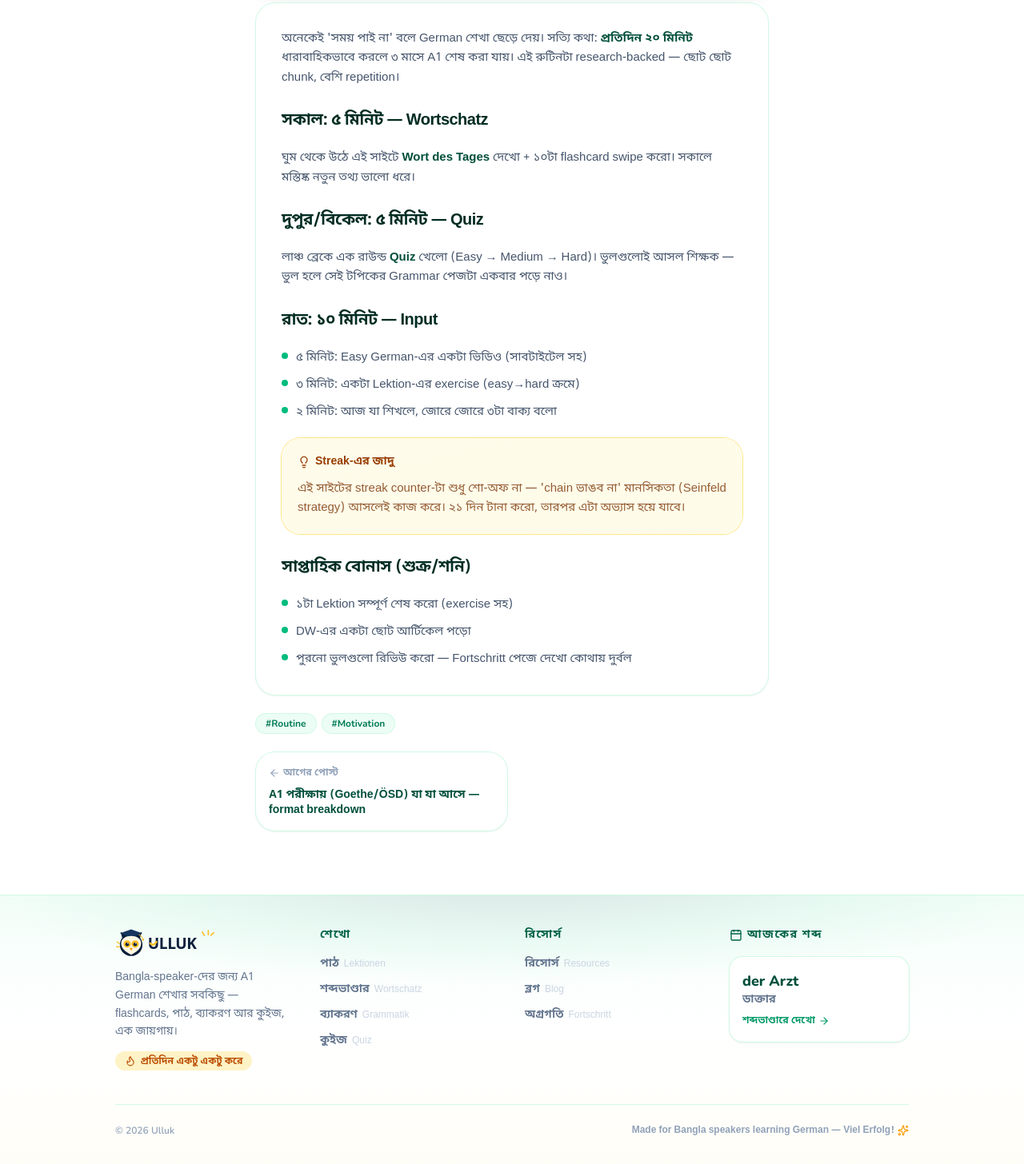
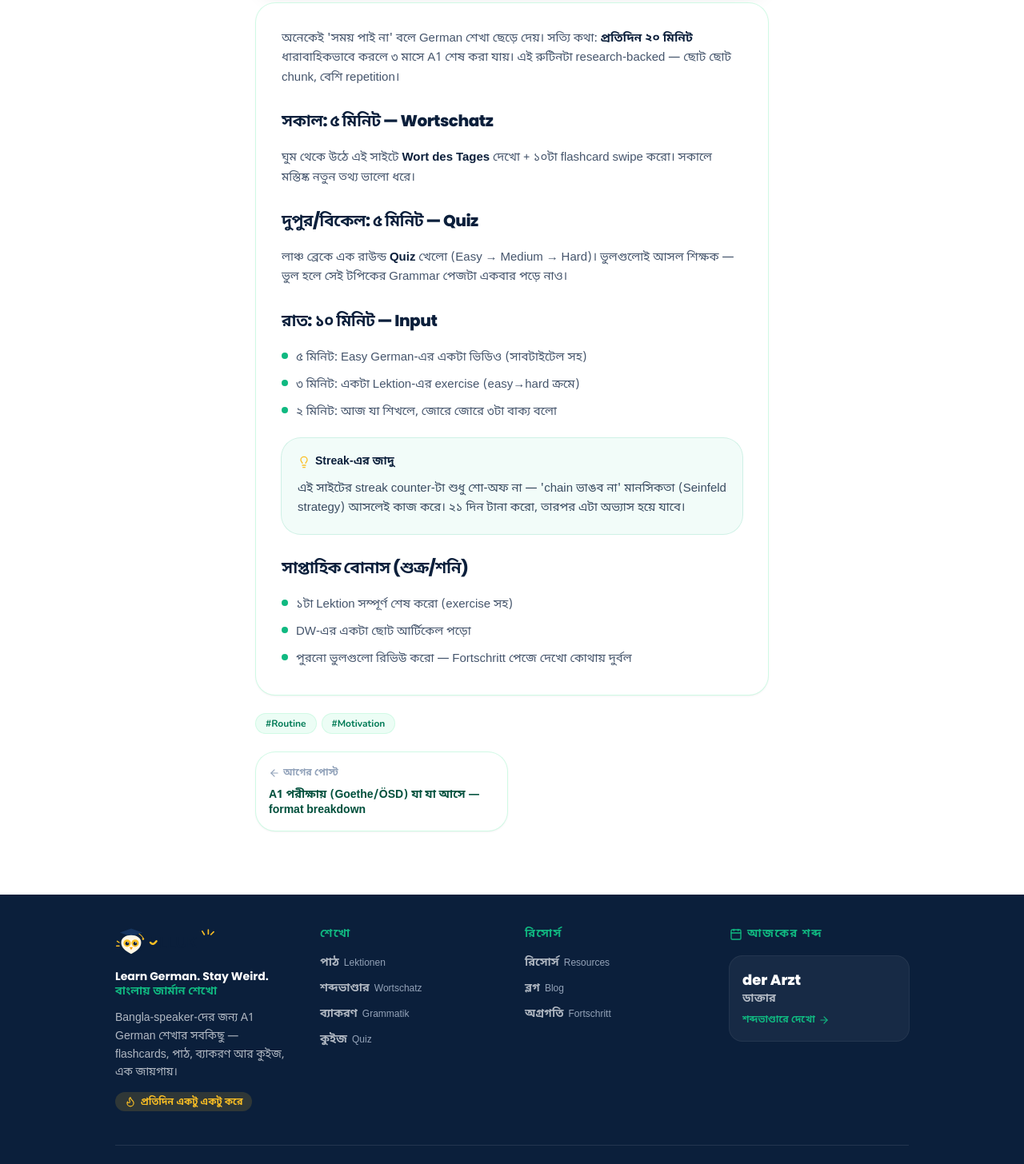
Before and after one commit to jubayer608/deutschbangla-cards, a Next.js app: page /blog/20-minute-daily-routine in a window 1280 px wide. Shown: the part 380-1836 px from the top of the page at 80% size. Built offline with nearby package versions, Linux system fonts and the light colour scheme.

Commit message:
brand: shared components restyled — navy footer, ui primitives, recolored 3D hero scene

```diff
--- a/components/BlogRenderer.tsx
+++ b/components/BlogRenderer.tsx
@@ -10,7 +10,7 @@ function RichText({ text }: { text: string }) {
     <>
       {parts.map((p, i) =>
         p.startsWith("**") && p.endsWith("**") ? (
-          <strong key={i} className="font-extrabold text-emerald-900">
+          <strong key={i} className="font-extrabold text-navy">
             {p.slice(2, -2)}
           </strong>
         ) : (
@@ -30,7 +30,7 @@ export default function BlogRenderer({ blocks }: { blocks: BlogBlock[] }) {
             return (
               <h2
                 key={i}
-                className="font-bangla mt-2 text-xl font-extrabold tracking-tight text-emerald-950"
+                className="font-heading mt-2 text-xl font-extrabold tracking-tight text-navy"
               >
                 <RichText text={b.text} />
               </h2>
@@ -49,7 +49,7 @@ export default function BlogRenderer({ blocks }: { blocks: BlogBlock[] }) {
               <ul key={i} className="flex flex-col gap-2.5">
                 {b.items.map((it, j) => (
                   <li key={j} className="flex items-start gap-2.5">
-                    <span className="mt-1.5 h-2 w-2 shrink-0 rounded-full bg-emerald-500" aria-hidden />
+                    <span className="mt-1.5 h-2 w-2 shrink-0 rounded-full bg-teal" aria-hidden />
                     <span className="font-bangla text-[15px] leading-relaxed text-slate-600">
                       <RichText text={it} />
                     </span>
@@ -61,12 +61,12 @@ export default function BlogRenderer({ blocks }: { blocks: BlogBlock[] }) {
             return (
               <div
                 key={i}
-                className="rounded-3xl bg-gradient-to-br from-amber-50 to-yellow-50 p-5 ring-1 ring-amber-200"
+                className="rounded-3xl bg-teal/5 p-5 ring-1 ring-teal/20"
               >
-                <p className="font-bangla inline-flex items-center gap-1.5 text-sm font-extrabold text-amber-800">
-                  <Lightbulb className="h-4 w-4" aria-hidden /> {b.title}
+                <p className="font-bangla inline-flex items-center gap-1.5 text-sm font-extrabold text-navy">
+                  <Lightbulb className="h-4 w-4 text-sun" aria-hidden /> {b.title}
                 </p>
-                <p className="font-bangla mt-1.5 text-[15px] leading-relaxed text-amber-900/80">
+                <p className="font-bangla mt-1.5 text-[15px] leading-relaxed text-navy/80">
                   <RichText text={b.text} />
                 </p>
               </div>
@@ -75,11 +75,11 @@ export default function BlogRenderer({ blocks }: { blocks: BlogBlock[] }) {
             return (
               <div
                 key={i}
-                className="overflow-x-auto rounded-2xl shadow-sm ring-1 ring-emerald-100"
+                className="overflow-x-auto rounded-2xl shadow-sm ring-1 ring-slate-200"
               >
                 <table className="w-full min-w-[420px] border-collapse bg-white text-sm">
                   <thead>
-                    <tr className="bg-brand-gradient">
+                    <tr className="bg-navy">
                       {b.headers.map((h, j) => (
                         <th
                           key={j}
@@ -94,12 +94,12 @@ export default function BlogRenderer({ blocks }: { blocks: BlogBlock[] }) {
                     {b.rows.map((row, r) => (
                       <tr
                         key={r}
-                        className={r % 2 === 0 ? "bg-white" : "bg-emerald-50/50"}
+                        className={r % 2 === 0 ? "bg-white" : "bg-teal/5"}
                       >
                         {row.map((cell, c) => (
                           <td
                             key={c}
-                            className="font-bangla border-t border-emerald-50 px-4 py-2.5 text-slate-600"
+                            className="font-bangla border-t border-slate-100 px-4 py-2.5 text-slate-600"
                           >
                             <RichText text={cell} />
                           </td>
--- a/components/CountUp.tsx
+++ b/components/CountUp.tsx
@@ -20,5 +20,5 @@ export default function CountUp({ value, duration = 0.8 }: CountUpProps) {
     return () => controls.stop();
   }, [value, duration]);
 
-  return <span>{display}</span>;
+  return <span className="font-heading tabular-nums">{display}</span>;
 }
--- a/components/Footer.tsx
+++ b/components/Footer.tsx
@@ -39,8 +39,7 @@ export default function Footer() {
   }, []);
 
   return (
-    <footer className="relative mt-10 overflow-hidden border-t border-emerald-100 bg-gradient-to-b from-emerald-50/60 via-white to-amber-50/40">
-      <div className="hero-glow pointer-events-none absolute inset-0" aria-hidden />
+    <footer className="relative mt-10 overflow-hidden bg-navy text-cream">
       <div className="relative mx-auto max-w-5xl px-4 pb-28 pt-10 lg:pb-10">
         <div className="grid grid-cols-1 gap-8 sm:grid-cols-2 md:grid-cols-4">
           {/* Brand */}
@@ -54,11 +53,15 @@ export default function Footer() {
             <Link href="/" className="flex items-center gap-2.5">
               <img src="/logo.svg" alt="Ulluk" className="h-10 w-auto" />
             </Link>
-            <p className="font-bangla mt-3 text-sm leading-relaxed text-slate-500">
+            <p className="font-heading mt-3 text-sm font-bold text-white">
+              Learn German. Stay Weird.
+            </p>
+            <p className="font-bangla text-sm font-semibold text-teal">বাংলায় জার্মান শেখো</p>
+            <p className="font-bangla mt-3 text-sm leading-relaxed text-cream/70">
               Bangla-speaker-দের জন্য A1 German শেখার সবকিছু — flashcards, পাঠ, ব্যাকরণ আর কুইজ, এক
               জায়গায়।
             </p>
-            <p className="mt-3 inline-flex items-center gap-1.5 rounded-full bg-amber-100 px-3 py-1 text-xs font-bold text-amber-700">
+            <p className="mt-3 inline-flex items-center gap-1.5 rounded-full bg-sun/15 px-3 py-1 text-xs font-bold text-sun">
               <Flame className="h-3.5 w-3.5" aria-hidden /> প্রতিদিন একটু একটু করে
             </p>
           </motion.div>
@@ -71,7 +74,7 @@ export default function Footer() {
             transition={{ duration: 0.4, delay: 0.08 }}
             aria-label="Lernen"
           >
-            <h3 className="font-bangla text-sm font-extrabold uppercase tracking-widest text-emerald-800">
+            <h3 className="font-bangla text-sm font-extrabold uppercase tracking-widest text-teal">
               শেখো
             </h3>
             <ul className="mt-3 flex flex-col gap-2">
@@ -79,10 +82,10 @@ export default function Footer() {
                 <li key={l.href}>
                   <Link
                     href={l.href}
-                    className="font-bangla group text-sm font-semibold text-slate-500 transition hover:text-emerald-700"
+                    className="font-bangla group text-sm font-semibold text-cream/70 transition hover:text-white"
                   >
                     {l.label}
-                    <span className="ml-1.5 text-xs font-medium text-slate-300 transition group-hover:text-emerald-400">
+                    <span className="ml-1.5 text-xs font-medium text-mist transition group-hover:text-teal">
                       {l.german}
                     </span>
                   </Link>
@@ -99,7 +102,7 @@ export default function Footer() {
             transition={{ duration: 0.4, delay: 0.16 }}
             aria-label="Ressourcen"
           >
-            <h3 className="font-bangla text-sm font-extrabold uppercase tracking-widest text-emerald-800">
+            <h3 className="font-bangla text-sm font-extrabold uppercase tracking-widest text-teal">
               রিসোর্স
             </h3>
             <ul className="mt-3 flex flex-col gap-2">
@@ -107,10 +110,10 @@ export default function Footer() {
                 <li key={l.href}>
                   <Link
                     href={l.href}
-                    className="font-bangla group text-sm font-semibold text-slate-500 transition hover:text-emerald-700"
+                    className="font-bangla group text-sm font-semibold text-cream/70 transition hover:text-white"
                   >
                     {l.label}
-                    <span className="ml-1.5 text-xs font-medium text-slate-300 transition group-hover:text-emerald-400">
+                    <span className="ml-1.5 text-xs font-medium text-mist transition group-hover:text-teal">
                       {l.german}
                     </span>
                   </Link>
@@ -126,7 +129,7 @@ export default function Footer() {
             viewport={{ once: true, margin: "-40px" }}
             transition={{ duration: 0.4, delay: 0.24 }}
           >
-            <h3 className="font-bangla text-sm font-extrabold uppercase tracking-widest text-emerald-800">
+            <h3 className="font-bangla text-sm font-extrabold uppercase tracking-widest text-teal">
               <span className="inline-flex items-center gap-1.5">
                 <Calendar className="h-4 w-4" aria-hidden /> আজকের শব্দ
               </span>
@@ -134,29 +137,29 @@ export default function Footer() {
             {word ? (
               <Link
                 href="/wortschatz"
-                className="group mt-3 block rounded-2xl bg-white p-4 shadow-sm ring-1 ring-emerald-100 transition hover:shadow-md hover:ring-emerald-200"
+                className="group mt-3 block rounded-2xl bg-white/5 p-4 ring-1 ring-white/10 transition hover:bg-white/10 hover:ring-teal/40"
               >
-                <p className="text-lg font-extrabold text-emerald-900">{word.german}</p>
-                <p className="font-bangla text-sm font-semibold text-slate-500">{word.bangla}</p>
-                <p className="font-bangla mt-2 inline-flex items-center gap-1 text-xs font-bold text-emerald-600 group-hover:text-emerald-700">
+                <p className="font-heading text-lg font-extrabold text-white">{word.german}</p>
+                <p className="font-bangla text-sm font-semibold text-cream/70">{word.bangla}</p>
+                <p className="font-bangla mt-2 inline-flex items-center gap-1 text-xs font-bold text-teal group-hover:text-white">
                   শব্দভাণ্ডারে দেখো <ArrowRight className="h-3.5 w-3.5" aria-hidden />
                 </p>
               </Link>
             ) : (
-              <div className="mt-3 h-24 animate-pulse rounded-2xl bg-emerald-50" />
+              <div className="mt-3 h-24 animate-pulse rounded-2xl bg-white/5" />
             )}
           </motion.div>
         </div>
 
         {/* Bottom bar */}
-        <div className="mt-10 flex flex-col items-center justify-between gap-3 border-t border-emerald-100 pt-6 text-center sm:flex-row sm:text-left">
-          <p className="text-xs font-semibold text-slate-400">
+        <div className="mt-10 flex flex-col items-center justify-between gap-3 border-t border-white/10 pt-6 text-center sm:flex-row sm:text-left">
+          <p className="text-xs font-semibold text-mist">
             © 2026 Ulluk
           </p>
-          <p className="font-bangla text-xs font-semibold text-slate-400">
+          <p className="font-bangla text-xs font-semibold text-mist">
             <span className="inline-flex items-center gap-1">
               Made for Bangla speakers learning German — Viel Erfolg!
-              <Sparkles className="h-3.5 w-3.5 text-amber-500" aria-hidden />
+              <Sparkles className="h-3.5 w-3.5 text-sun" aria-hidden />
             </span>
           </p>
         </div>
--- a/components/HeroScene.tsx
+++ b/components/HeroScene.tsx
@@ -18,8 +18,8 @@ import * as THREE from "three";
  */
 const TILE_CHARS = ["D", "E", "U", "T", "S", "C", "H", "Ä", "Ö", "Ü", "ß", "A1"];
 
-const TILE_INKS = ["#047857", "#0f766e", "#b45309", "#065f46"];
-const TILE_WASH = ["#d1fae5", "#ccfbf1", "#fef3c7", "#a7f3d0"];
+const TILE_INKS = ["#0B1F3B", "#10B981", "#FBBF24", "#0B1F3B"];
+const TILE_WASH = ["#DCE8F5", "#D1FAE5", "#FEF3C7", "#CCFBF1"];
 
 function roundRect(
   ctx: CanvasRenderingContext2D,
--- a/components/ProgressRing.tsx
+++ b/components/ProgressRing.tsx
@@ -17,7 +17,7 @@ export default function ProgressRing({
   size = 96,
   stroke = 10,
   label,
-  color = "#059669",
+  color = "#10B981",
 }: ProgressRingProps) {
   const clamped = Math.min(1, Math.max(0, value));
   const r = (size - stroke) / 2;
@@ -33,7 +33,7 @@ export default function ProgressRing({
       aria-valuemax={100}
     >
       <svg width={size} height={size} className="-rotate-90" aria-hidden>
-        <circle cx={size / 2} cy={size / 2} r={r} stroke="#d1fae5" strokeWidth={stroke} fill="none" />
+        <circle cx={size / 2} cy={size / 2} r={r} stroke="#0B1F3B" strokeOpacity={0.12} strokeWidth={stroke} fill="none" />
         <motion.circle
           cx={size / 2}
           cy={size / 2}
@@ -48,7 +48,7 @@ export default function ProgressRing({
           transition={{ type: "spring", stiffness: 55, damping: 14 }}
         />
       </svg>
-      <span className="absolute text-sm font-extrabold text-emerald-950">
+      <span className="font-heading absolute text-sm font-extrabold text-navy">
         {label ?? `${Math.round(clamped * 100)}%`}
       </span>
     </div>
```
Also changed, not shown: components/EmptyState.tsx (+4 -4 lines), components/Navbar.tsx (+30 -30 lines), components/SpeakButton.tsx (+7 -5 lines), components/ui.tsx (added, +165 -0 lines).
